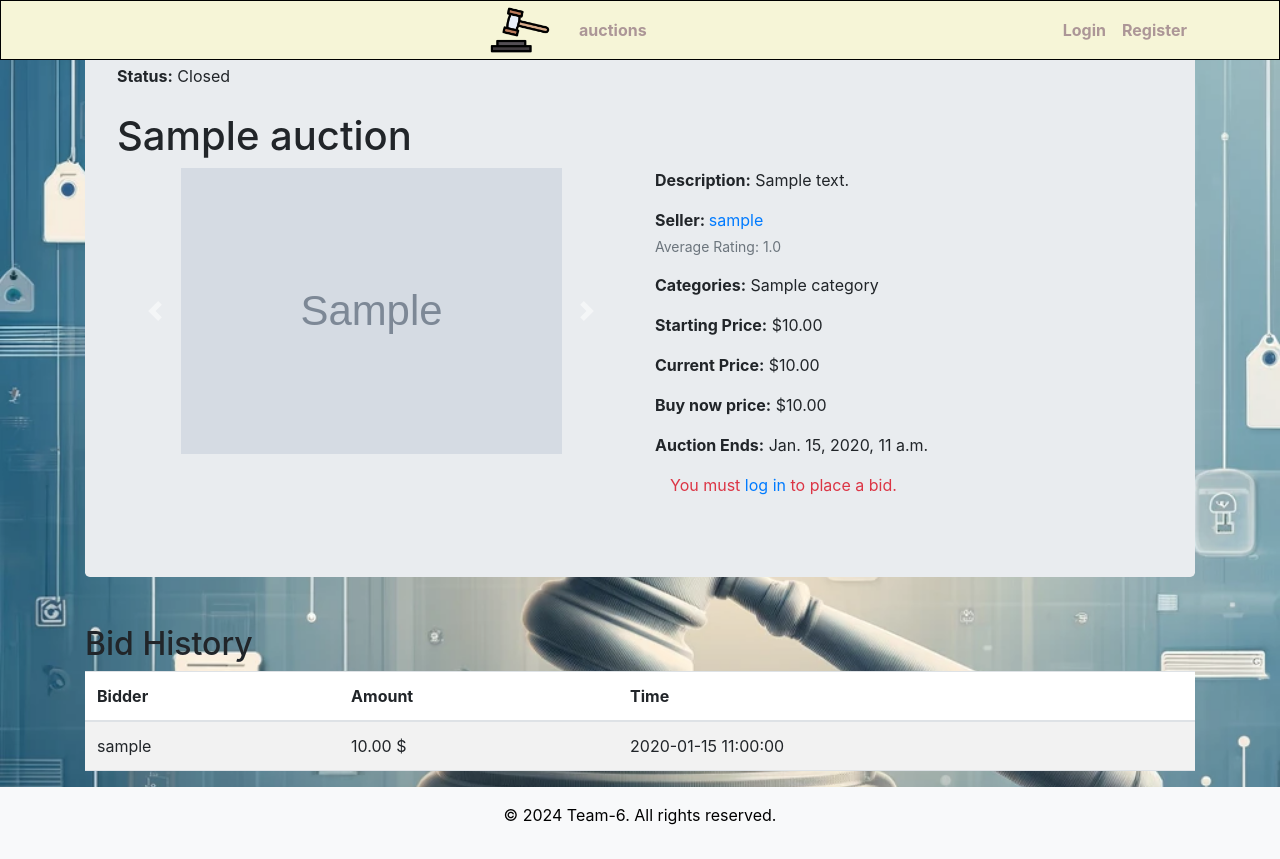
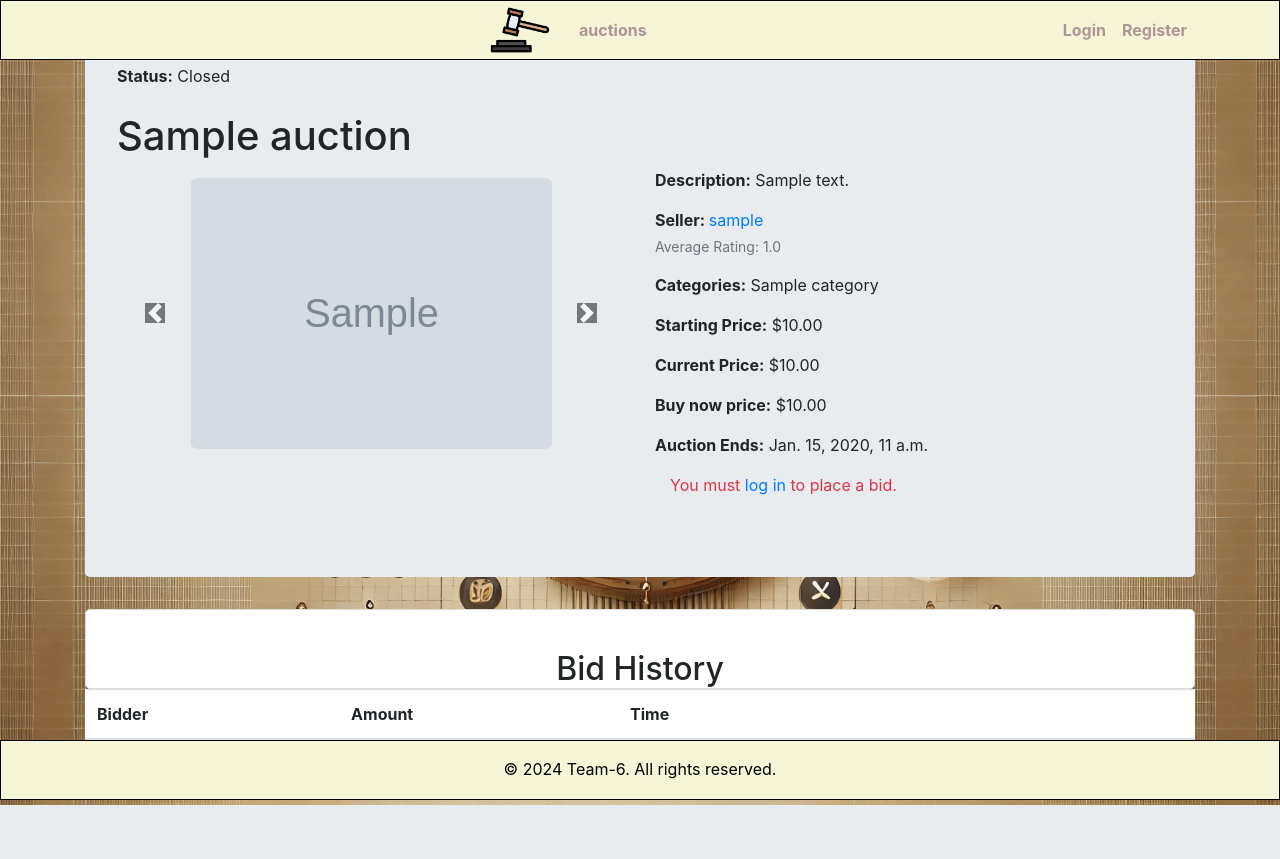
Before and after one commit to nightecz/auction_portal_final_project, a Django app: page /auction/detail/1/ in a window 1280 px wide. After the commit the page ends 805 px from the top, so only its background shows below. Run offline with Django 5.2, Linux system fonts and the light colour scheme; tables that the repository leaves empty hold one stand-in row (values such as "Sample post"); grey boxes marked "Sample" are stand-in pictures; some libraries are stand-ins or nearby versions.

Commit message:
- new background - footer fixed and simple as nav - bid history is now white block, also with the option if there is no bids yet, its also in a white block now - auctions in index.html and their text is not without decoration - button for next picture in auction_detail now have black background - auction_detail - pictures now have border-radius + padding -

```diff
--- a/static/css/styles.css
+++ b/static/css/styles.css
@@ -1,5 +1,5 @@
-/* index.html */
-/* advanced_search.html */
+
+/* advanced_search.html and the thumbnail design*/
 .img-thumbnail {
   border: 1px solid #ddd;
   border-radius: 2px;
@@ -8,7 +8,7 @@
   width: 15px;
 }
 
-body {
+body { /* background image */
     background-image: url('/static/web_images/background.png');
     background-size: cover;
     background-repeat: no-repeat;
@@ -16,7 +16,7 @@ body {
     background-position: center;
 }
 
-.navbar {
+.navbar { /* navbar coloring and design */
     background-color: #F6F5D7;
     margin:0%;
     padding: 0%;
@@ -25,17 +25,11 @@ body {
     height: 60px;
 }
 
-.navbar-nav {
+.navbar-nav { /* centralize in the middle */
     display: flex;
     justify-content: center;
     align-items: center;
 
-.footer{
-    background-color: #F6F5D7;
-    margin:0%;
-    padding: 0%;
-    border: 1px solid rgb(0, 0, 0);
-}
 
 .nav-link {
     color: #ac9697; /* active link change colour to */
--- a/viewer/templates/auction_detail.html
+++ b/viewer/templates/auction_detail.html
@@ -22,26 +22,26 @@
                     <div class="carousel-inner">
                         {% if auction.image1 %}
                             <div class="carousel-item active">
-                                <img src="{{ auction.image1.url }}" class="d-block w-75 mx-auto" alt="Auction Image 1" style="max-height: 400px; object-fit: contain;">
+                                <img src="{{ auction.image1.url }}" class="d-block w-75 mx-auto" alt="Auction Image 1" style="max-height: 400px; object-fit: contain; border-radius: 5%; padding: 10px;">
                             </div>
                         {% endif %}
                         {% if auction.image2 %}
                             <div class="carousel-item {% if not auction.image1 %}active{% endif %}">
-                                <img src="{{ auction.image2.url }}" class="d-block w-75 mx-auto" alt="Auction Image 2" style="max-height: 400px; object-fit: contain;">
+                                <img src="{{ auction.image2.url }}" class="d-block w-75 mx-auto" alt="Auction Image 2" style="max-height: 400px; object-fit: contain; border-radius: 5%; padding: 10px;">
                             </div>
                         {% endif %}
                         {% if auction.image3 %}
                             <div class="carousel-item {% if not auction.image1 and not auction.image2 %}active{% endif %}">
-                                <img src="{{ auction.image3.url }}" class="d-block w-75 mx-auto" alt="Auction Image 3" style="max-height: 400px; object-fit: contain;">
+                                <img src="{{ auction.image3.url }}" class="d-block w-75 mx-auto" alt="Auction Image 3" style="max-height: 400px; object-fit: contain; border-radius: 5%; padding: 10px;">
                             </div>
                         {% endif %}
                     </div>
                     <button class="carousel-control-prev" type="button" data-bs-target="#auctionCarousel" data-bs-slide="prev">
-                        <span class="carousel-control-prev-icon" aria-hidden="true"></span>
+                        <span class="carousel-control-prev-icon" aria-hidden="true" style="background-color: black"></span>
                         <span class="visually-hidden">Previous</span>
                     </button>
                     <button class="carousel-control-next" type="button" data-bs-target="#auctionCarousel" data-bs-slide="next">
-                        <span class="carousel-control-next-icon" aria-hidden="true"></span>
+                        <span class="carousel-control-next-icon" aria-hidden="true" style="background-color: black"></span>
                         <span class="visually-hidden">Next</span>
                     </button>
                 {% else %}
@@ -152,8 +152,9 @@
         <a href="{% url 'review_form' %}?purchase={{ purchase.id }}" class="btn btn-primary">Write review</a>
     {% endif %}
 </div>
-
-<h2 class="mt-5">Bid History</h2>
+<div style="background-color: white; border: 1px solid #ddd; border-radius: 5px; display: flex; align-items: center; justify-content: center; height: 80px;">
+    <h2 class="mt-5">Bid History</h2>
+</div>
 {% if auction.bids.all %}
     <table class="table table-striped">
         <thead>
@@ -174,7 +175,9 @@
         </tbody>
     </table>
 {% else %}
-    <p>No bids yet. Be the first to bid!</p>
+<div style="background-color: white; border: 1px solid #ddd; border-radius: 5px; display: flex; align-items: center; justify-content: center; height: 80px;">
+    <p><strong>No bids yet. Be the first to bid!</strong></p>
+</div>
 {% endif %}
 </div>
 
--- a/viewer/templates/base.html
+++ b/viewer/templates/base.html
@@ -2,7 +2,6 @@
 {% load static %}
 {% load active_link_tags %}
 
-<html {% if LANGUAGE_CODE %}lang="{{ LANGUAGE_CODE }}" {% endif %}>
 <link rel="stylesheet" href="{% static '/css/styles.css' %}">
 
 <!-- Bootstrap 5 CSS -->
@@ -98,19 +97,17 @@
         {% endif %}
     </div>
 </nav>
-
 <div class="container">
     <div class="jumbotron">
         {% block content %}{% endblock %}
     </div>
 </div>
+<div class="footer text-black text-center p-3 fixed-bottom"
+     style="background-color: #F6F5D7; margin: 0%; padding: 0%; border: 1px solid rgb(0, 0, 0); text-align: center; height: 60px;">
+    {% block footer %}<p>&copy; 2024 Team-6. All rights reserved.</p>{% endblock %}
+</div>
 
-<div class="footer bg-light text-black text-center p-3">
-        {% block footer %}<p>&copy; 2024 Team-6. All rights reserved.</p>{% endblock %}
-    </div>
 </body>
-
 <!-- Bootstrap 5 JS Bundle -->
 <script src="https://cdn.jsdelivr.net/npm/bootstrap@5.3.0/dist/js/bootstrap.bundle.min.js"></script>
-</body>
 </html>
--- a/viewer/templates/index.html
+++ b/viewer/templates/index.html
@@ -73,7 +73,7 @@
                 {% for auction in recent_auctions %}
                 <div class="col">
                     <div class="card h-100">
-                        <a href="{% url 'auction_detail' auction.id %}">
+                        <a href="{% url 'auction_detail' auction.id %}" class="text-decoration-none">
                             {% if auction.image1 %}
                             <img src="{{ auction.image1.url }}" class="card-img-top" alt="{{ auction.name }}"
                                  style="width: 100%; height: 120px; object-fit: cover;">
@@ -104,7 +104,7 @@
                 {% for auction in ending_soon_auctions %}
                 <div class="col">
                     <div class="card h-100">
-                        <a href="{% url 'auction_detail' auction.id %}">
+                        <a href="{% url 'auction_detail' auction.id %}" class="text-decoration-none">
                             {% if auction.image1 %}
                             <img src="{{ auction.image1.url }}" class="card-img-top" alt="{{ auction.name }}"
                                  style="width: 100%; height: 120px; object-fit: cover;">
@@ -135,7 +135,7 @@
                 {% for auction in ended_auctions %}
                 <div class="col">
                     <div class="card h-100">
-                        <a href="{% url 'auction_detail' auction.id %}">
+                        <a href="{% url 'auction_detail' auction.id %}" class="text-decoration-none">
                             {% if auction.image1 %}
                             <img src="{{ auction.image1.url }}" class="card-img-top" alt="{{ auction.name }}"
                                  style="width: 100%; height: 120px; object-fit: cover;">
```
Also changed, not shown: static/web_images/background.png. Lines whose indentation alone changed are shown as unchanged.
